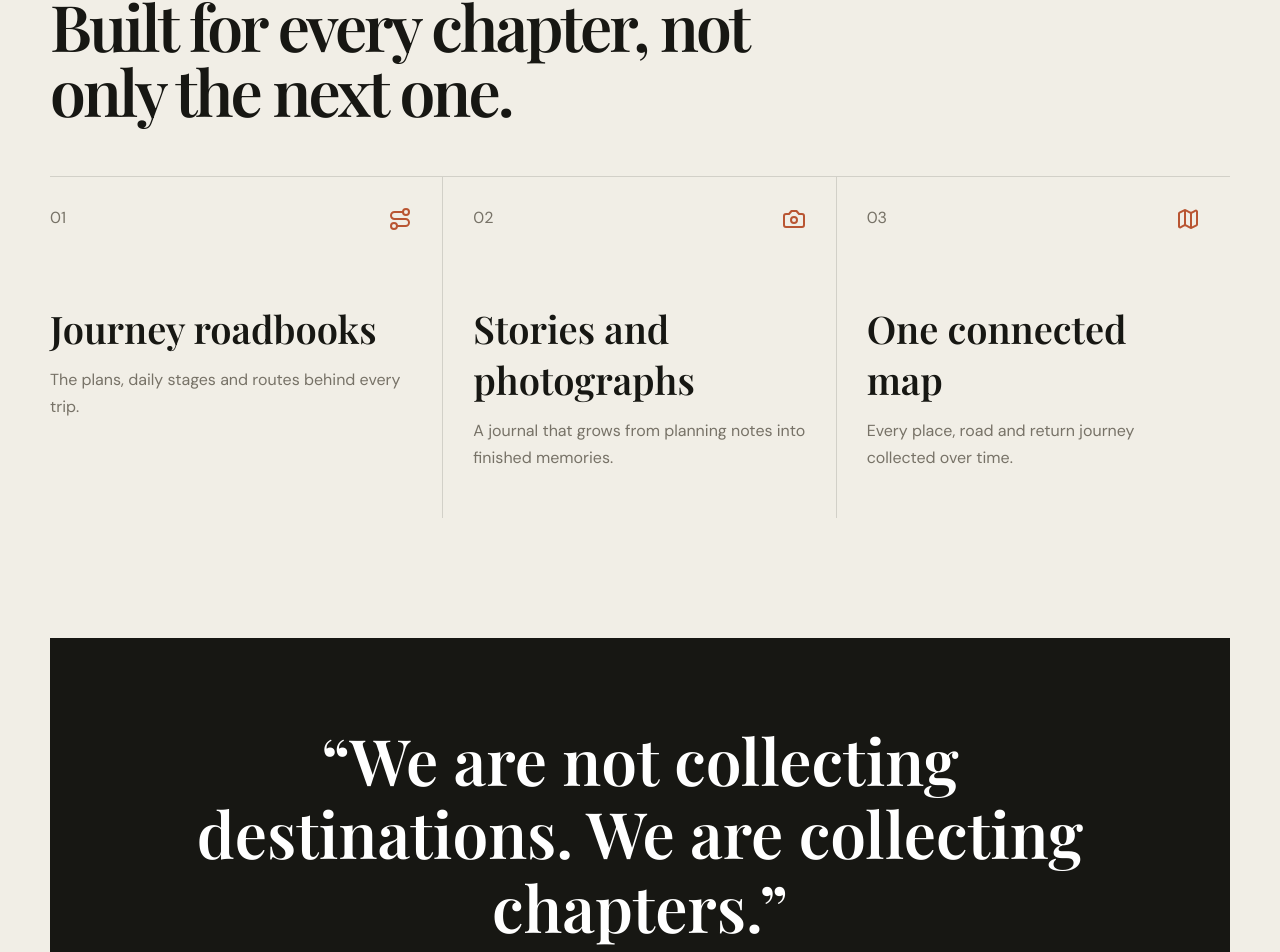
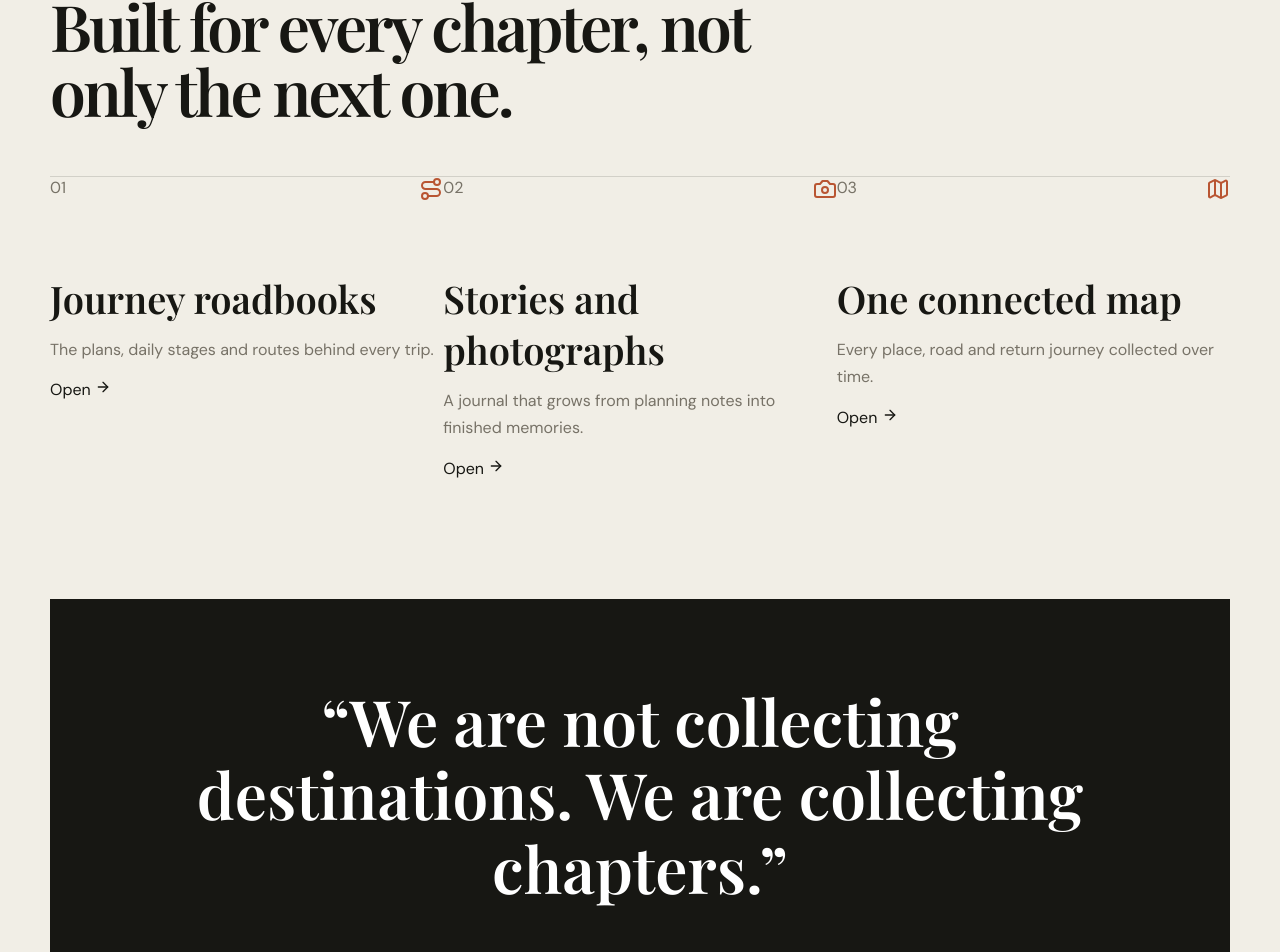
Before and after one commit to PrassasMichael/Two-Wheels-One-Way, a Next.js app: page / in a window 1280 px wide. Shown: the part 2004-2956 px from the top of the page. Built offline with nearby package versions, Linux system fonts and the light colour scheme; a web font is replaced by a local one.

Commit message:
Make archive feature cards navigable

```diff
--- a/app/page.tsx
+++ b/app/page.tsx
@@ -15,9 +15,9 @@ const trips = tripsData as Trip[];
 const featuredTrip = trips[0];
 
 const archiveFeatures = [
-  { icon: Route, title: "Journey roadbooks", text: "The plans, daily stages and routes behind every trip." },
-  { icon: Camera, title: "Stories and photographs", text: "A journal that grows from planning notes into finished memories." },
-  { icon: Map, title: "One connected map", text: "Every place, road and return journey collected over time." },
+  { href: "/roadbooks", icon: Route, title: "Journey roadbooks", text: "The plans, daily stages and routes behind every trip." },
+  { href: "/stories", icon: Camera, title: "Stories and photographs", text: "A journal that grows from planning notes into finished memories." },
+  { href: "/map", icon: Map, title: "One connected map", text: "Every place, road and return journey collected over time." },
 ];
 
 export default function HomePage() {
@@ -83,12 +83,13 @@ export default function HomePage() {
           <h2>Built for every chapter, not only the next one.</h2>
         </div>
         <div className="chapter-grid archive-feature-grid">
-          {archiveFeatures.map(({ icon: Icon, title, text }, index) => (
-            <article key={title}>
+          {archiveFeatures.map(({ href, icon: Icon, title, text }, index) => (
+            <Link className="archive-feature-card" href={href} key={title}>
               <div className="chapter-top"><span>0{index + 1}</span><Icon size={24} /></div>
               <h3>{title}</h3>
               <p>{text}</p>
-            </article>
+              <span className="feature-open">Open <ArrowRight size={16} /></span>
+            </Link>
           ))}
         </div>
       </section>
```
